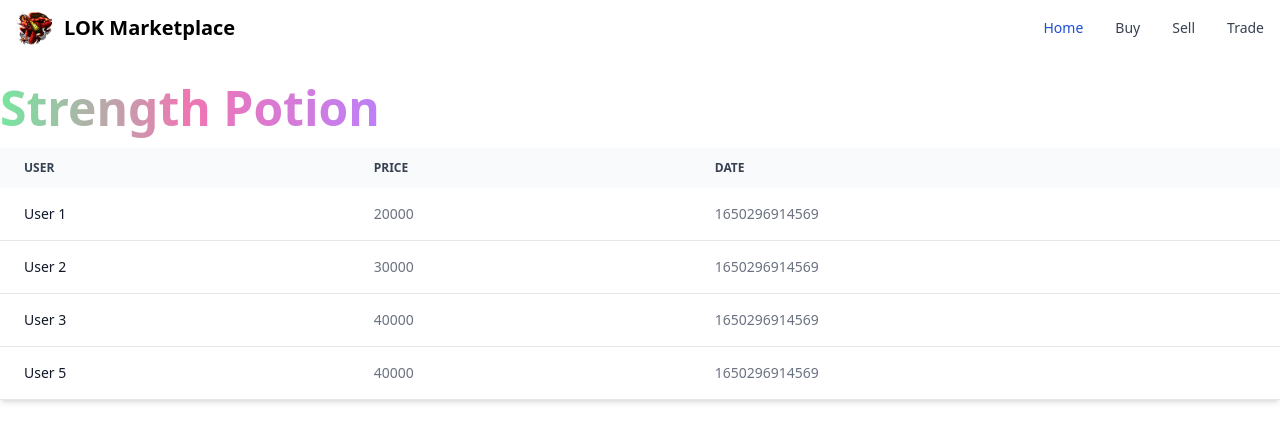
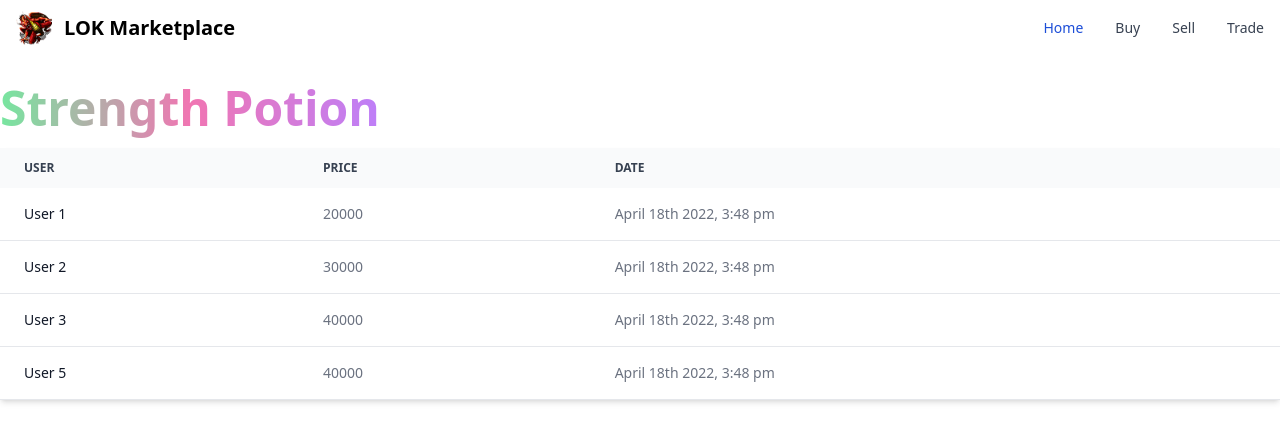
Before and after one commit to RdotSilva/React-NextJS-LegendsOfKesmai-Marketplace, a Next.js app: page /selling/strengthpotion in a window 1280 px wide. Shown: the top 442 px of the page. Built offline with nearby package versions, Linux system fonts and the light colour scheme.

Commit message:
Fix date display

```diff
--- a/components/Table/Table.jsx
+++ b/components/Table/Table.jsx
@@ -1,4 +1,5 @@
 import React from "react";
+import moment from "moment";
 
 const Table = ({ items }) => {
   return (
@@ -28,7 +29,9 @@ const Table = ({ items }) => {
                   {item.user}
                 </th>
                 <td className="px-6 py-4">{item.value}</td>
-                <td className="px-6 py-4">{item.date}</td>
+                <td className="px-6 py-4">
+                  {moment(item.date).format("MMMM Do YYYY, h:mm a")}
+                </td>
               </tr>
             ))}
           </tbody>
```
